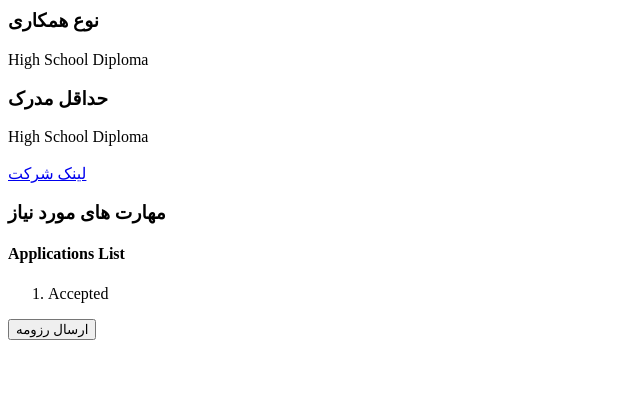
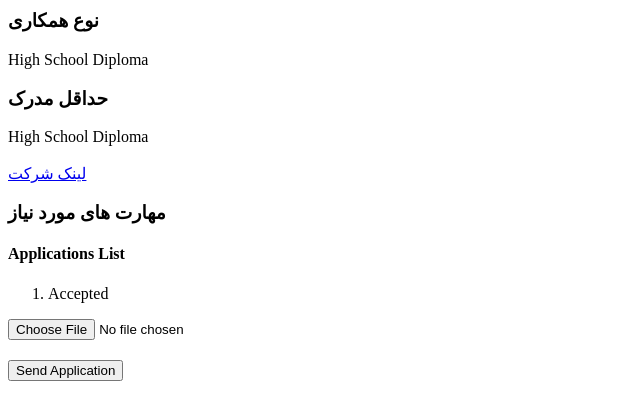
Before and after one commit to da-nial/Jobs-Portal, a Django app: page /job_offers/1/ in a window 1280 px wide. Shown: the part 304-724 px from the top of the page, without its empty margins (0-640 px from the left). Run offline with Django 3.2, Linux system fonts and the light colour scheme; a user stored in the database is signed in; tables that the repository leaves empty hold one stand-in row (values such as "Sample post").

Commit message:
feat: add attach resume for application

```diff
--- a/jobs/models.py
+++ b/jobs/models.py
@@ -153,3 +153,4 @@ class Application(models.Model):
     offer = models.ForeignKey(JobOffer, on_delete=models.CASCADE, related_name='applications')
     user = models.ForeignKey('authentication.CustomUser', on_delete=models.CASCADE, related_name='applications')
     created_at = models.DateTimeField(auto_now_add=True, editable=False)
+    resume = models.FileField(upload_to='resumes/', null=True)
--- a/jobs/templates/job_offers.html
+++ b/jobs/templates/job_offers.html
@@ -44,9 +44,10 @@
                 {% endif %}
             {% endwith %}
             {% if not user|has_pending_application_for_offer:joboffer %}
-                <form method="post" action=" {% url 'jobs:apply' joboffer.pk %}">
-                    <input type="submit"  value="ارسال رزومه">
+                <form method="post" action=" {% url 'jobs:apply' joboffer.pk %}" enctype="multipart/form-data">
                     {% csrf_token %}
+                    <input type="file" name="resume" style="display: block; margin-bottom: 20px">
+                    <button type="submit">Send Application</button>
                 </form>
             {% endif %}
         {% endif %}
--- a/jobs/views.py
+++ b/jobs/views.py
@@ -21,7 +21,8 @@ def apply(request, pk):
             messages.error(request, 'Already applied for this offer')
             return HttpResponseRedirect(reverse('jobs:job_offers', kwargs={'pk': pk}))
         else:
-            Application.objects.create(user=request.user, offer=offer)
+            resume = request.FILES.get('resume')
+            Application.objects.create(user=request.user, offer=offer, resume=resume)
             messages.success(request, 'Successfully applied for this offer')
             return HttpResponseRedirect(reverse('jobs:job_offers', kwargs={'pk': pk}))
     return Http404('Apply request only accepts "POST" method')
```
